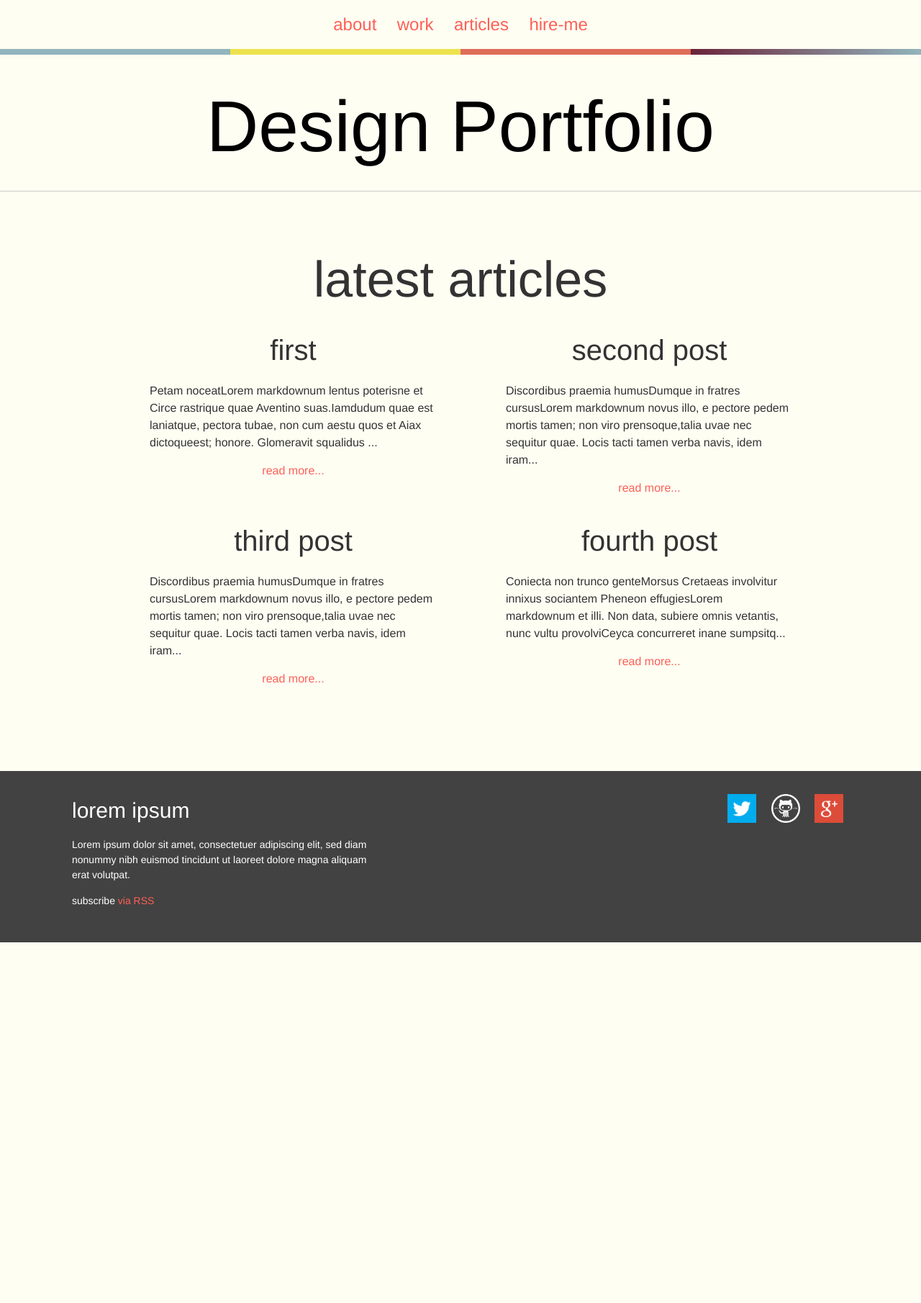
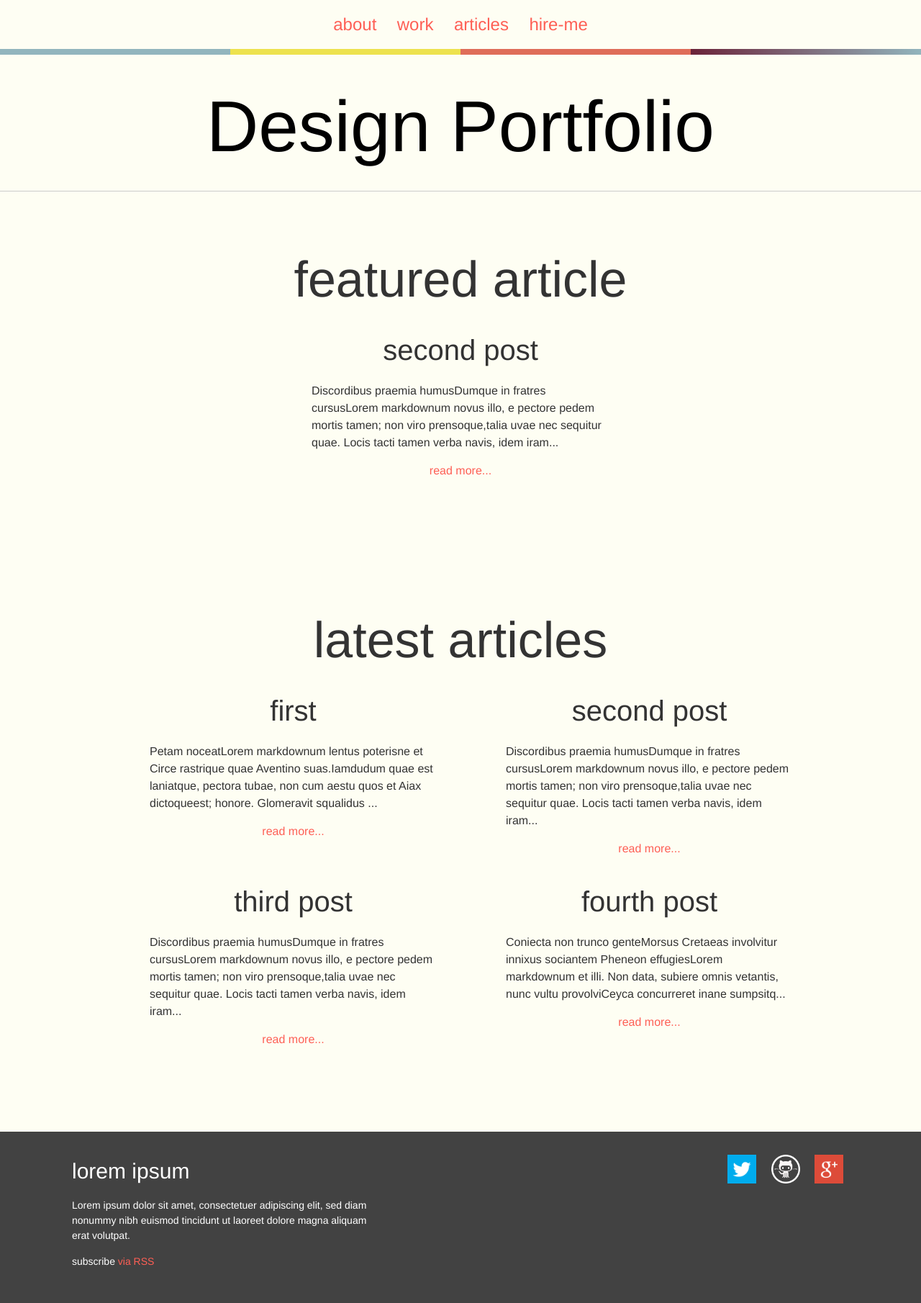
Before and after one commit to noncasus/jekyll-blog, a Jekyll site: the page built from index.html, in a window 1280 px wide. Shown: the whole page at 72% size. Built offline with Jekyll 4.4.1, drawn with Linux system fonts in a browser that asks for light colours; before the commit the page ends 1309 px from its top, so only the background shows below that.

Commit message:
featured post

```diff
--- /dev/null
+++ b/_includes/post.html
@@ -0,0 +1,7 @@
+<h2>{{ post.title }}</h2>
+<p>
+    {{ post.content | strip_html | strip_newlines | truncate:200 }}
+</p>
+<p class="post-read-more-link">
+    <a href="#">read more...</a>
+</p>
--- a/_posts/2015-07-25-second-post.markdown
+++ b/_posts/2015-07-25-second-post.markdown
@@ -3,6 +3,7 @@
 title:  "second post"
 date:   2015-07-25 20:00:00
 categories: jekyll update
+featured: true
 ---
 
 # Discordibus praemia humus
--- a/_sass/components/_post.scss
+++ b/_sass/components/_post.scss
@@ -14,3 +14,7 @@
 .post-read-more-link{
     text-align:center;
 }
+.post-featured{
+    float:none;
+    margin:0 auto;
+}
--- a/index.html
+++ b/index.html
@@ -4,6 +4,22 @@
 
 <div class="home">
   <!-- section for featured post-->
+  <section class="site-section site-section-last">
+    <div class="wrapper">
+      <h1>
+        featured article
+      </h1>
+      {% assign count = 0 %}
+        {% for post in site.posts reversed  %}
+          {% if post.featured == true  and count < 1 %}
+            <div class="post post-featured">
+              {% include post.html %}
+            </div>
+            {% assign count = count | plus: 1 %}
+          {% endif %}
+        {% endfor %}
+    </div>
+  </section>
   <!-- section for featured projects-->
   <!-- section for latest articles-->
   <section class="site-section site-section-last">
@@ -14,13 +30,7 @@
       <ul class="post-list">
         {% for post in site.posts reversed | limit: 4 %}
           <li class="post">
-            <h2>{{ post.title }}</h2>
-            <p>
-              {{ post.content | strip_html | strip_newlines | truncate:200 }}
-            </p>
-            <p class="post-read-more-link">
-              <a href="#">read more...</a>
-            </p>
+            {% include post.html %}
           </li>
         {% endfor %}
       </ul>
```
